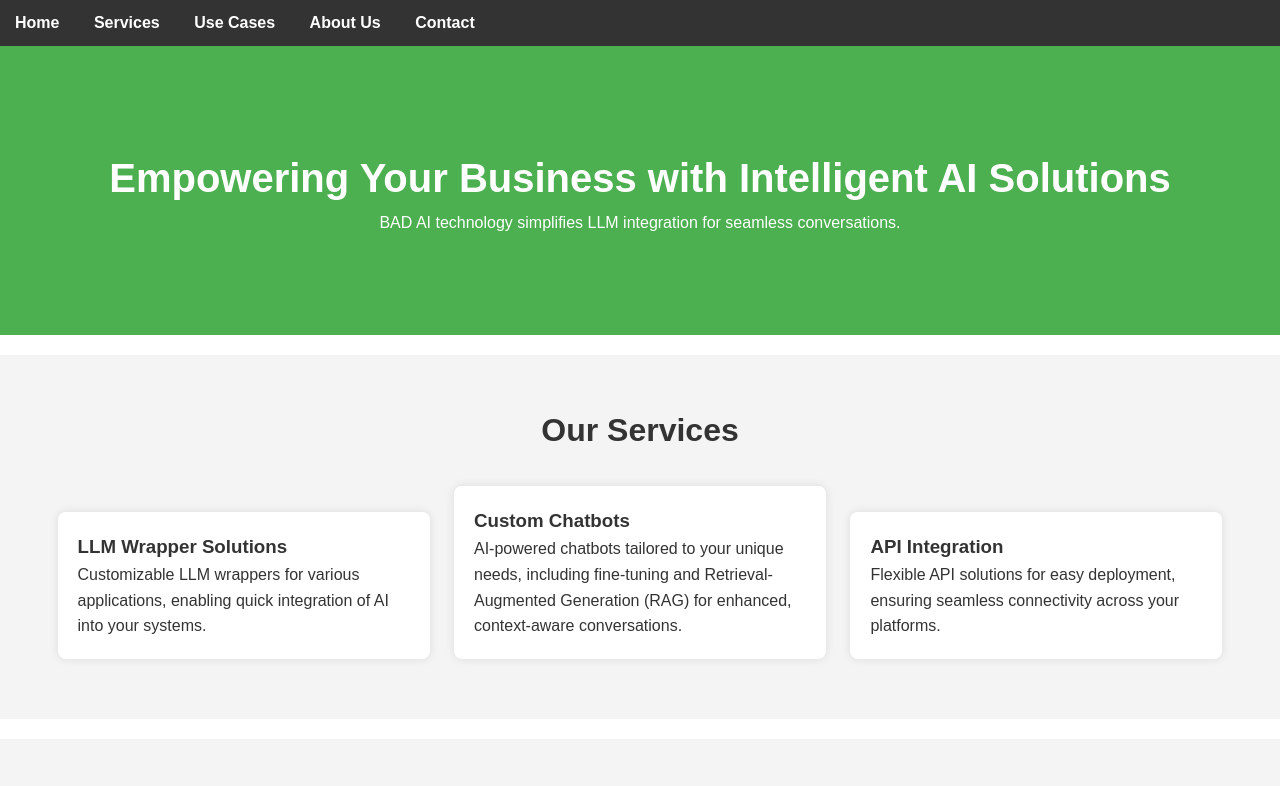
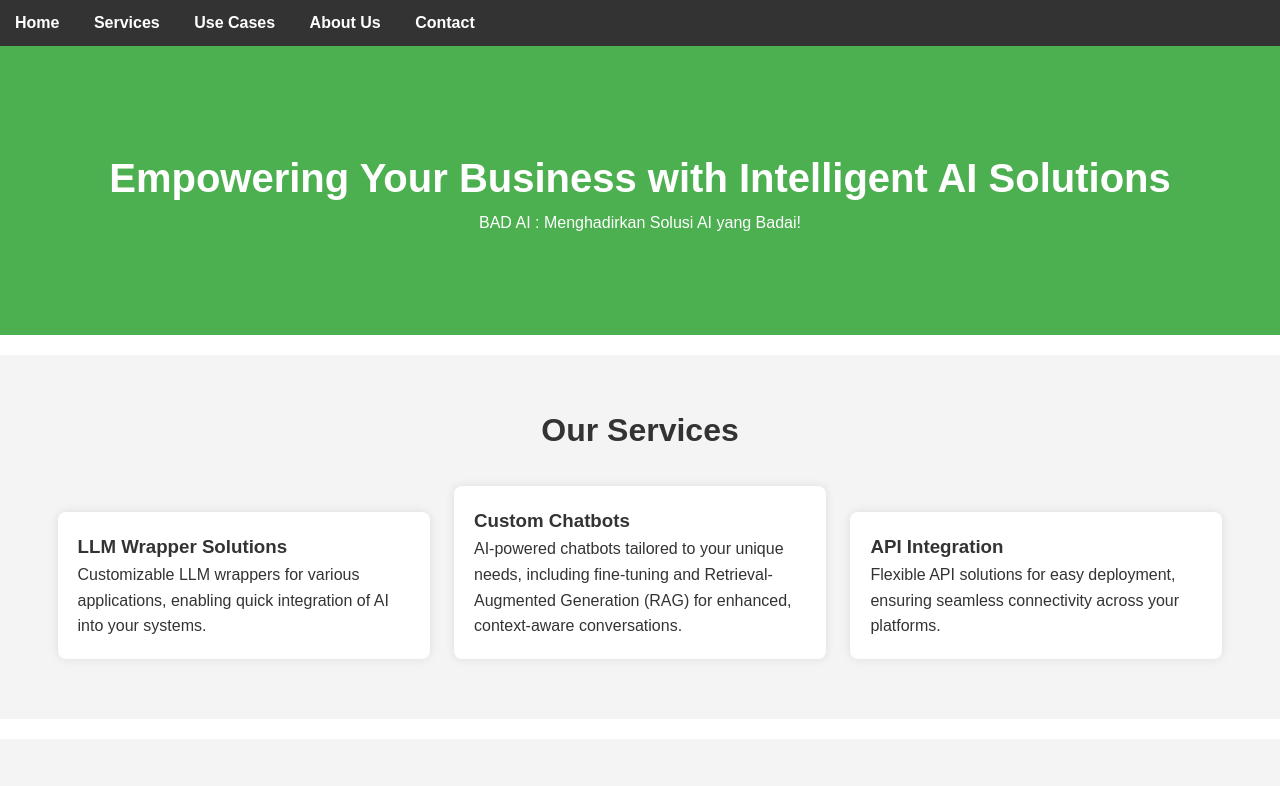
Before and after one commit to anfieldlad/badai-tech, a website: page index.html in a window 1280 px wide. Shown: the top 786 px of the page. Drawn offline with Linux system fonts and the light colour scheme.

Commit message:
Update index.html

```diff
--- a/index.html
+++ b/index.html
@@ -114,7 +114,7 @@
 <!-- Hero Section -->
 <section id="home" class="hero">
     <h1>Empowering Your Business with Intelligent AI Solutions</h1>
-    <p>BAD AI technology simplifies LLM integration for seamless conversations.</p>
+    <p>BAD AI : Menghadirkan Solusi AI yang Badai!</p>
 </section>
 
 <!-- Services Section -->
```
